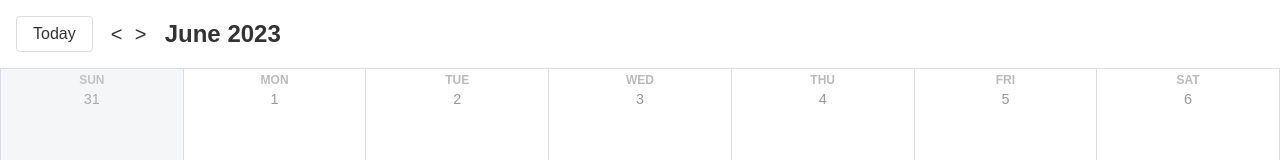
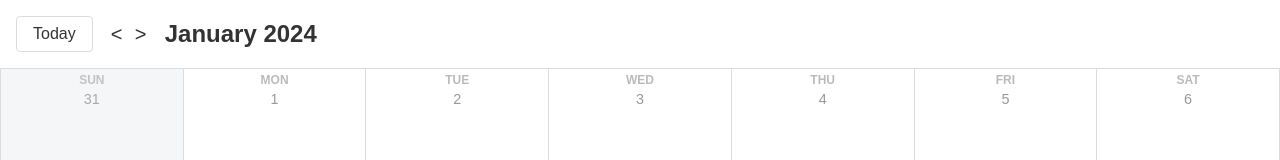
Before and after one commit to Hamm01/Advanced_React_testing, a React (Vite) app in the folder client/: page / in a window 1280 px wide. Shown: the top 160 px of the page. Built offline with nearby package versions, Linux system fonts and the light colour scheme.

Commit message:
Top Today , left right month buttons and formated the date on that bar

```diff
--- a/client/src/components/Calendar.tsx
+++ b/client/src/components/Calendar.tsx
@@ -1,5 +1,5 @@
 
-import { startOfWeek, startOfMonth, endOfWeek, endOfMonth, eachDayOfInterval, isSameMonth, isBefore, endOfDay, isToday } from "date-fns"
+import { startOfWeek, startOfMonth, endOfWeek, endOfMonth, eachDayOfInterval, isSameMonth, isBefore, endOfDay, isToday, subMonths, addMonths } from "date-fns"
 import { useMemo, useState } from "react"
 import { formatDate } from "../utils/formatDate"
 import { cc } from "../utils/cc"
@@ -9,7 +9,6 @@ export default function Calendar() {
 
 
     const calendarDays = useMemo(() => {
-        console.log(selectedMonth)
         const firstWeekStart = startOfWeek(startOfMonth(selectedMonth))
         const lastWeekEnd = endOfWeek(endOfMonth(selectedMonth))
         return eachDayOfInterval({ start: firstWeekStart, end: lastWeekEnd })
@@ -18,12 +17,12 @@ export default function Calendar() {
     return (
         <div className="calendar">
             <div className="header">
-                <button className="btn">Today</button>
+                <button className="btn" onClick={() => setSelectedMonth(new Date())}>Today</button>
                 <div>
-                    <button className="month-change-btn">&lt;</button>
-                    <button className="month-change-btn">&gt;</button>
+                    <button className="month-change-btn" onClick={() => setSelectedMonth(m => subMonths(m, 1))}>&lt;</button>
+                    <button className="month-change-btn" onClick={() => setSelectedMonth(m => addMonths(m, 1))}>&gt;</button>
                 </div>
-                <span className="month-title">June 2023</span>
+                <span className="month-title">{formatDate(selectedMonth, { month: 'long', year: "numeric" })}</span>
             </div>
             <div className="days">
                 {calendarDays.map((day, index) => (
```
